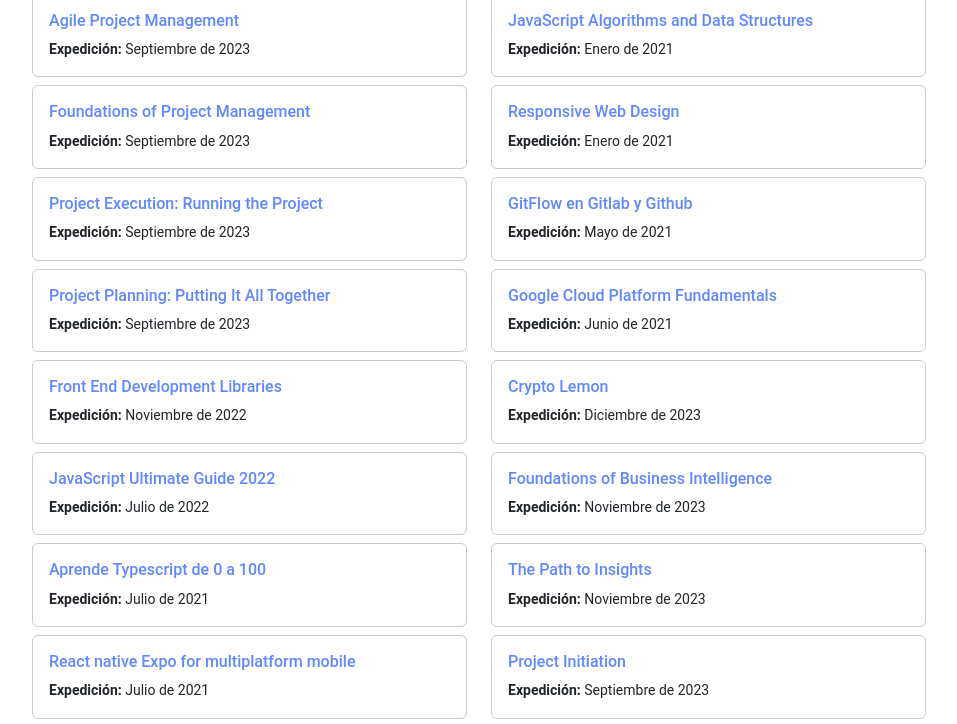
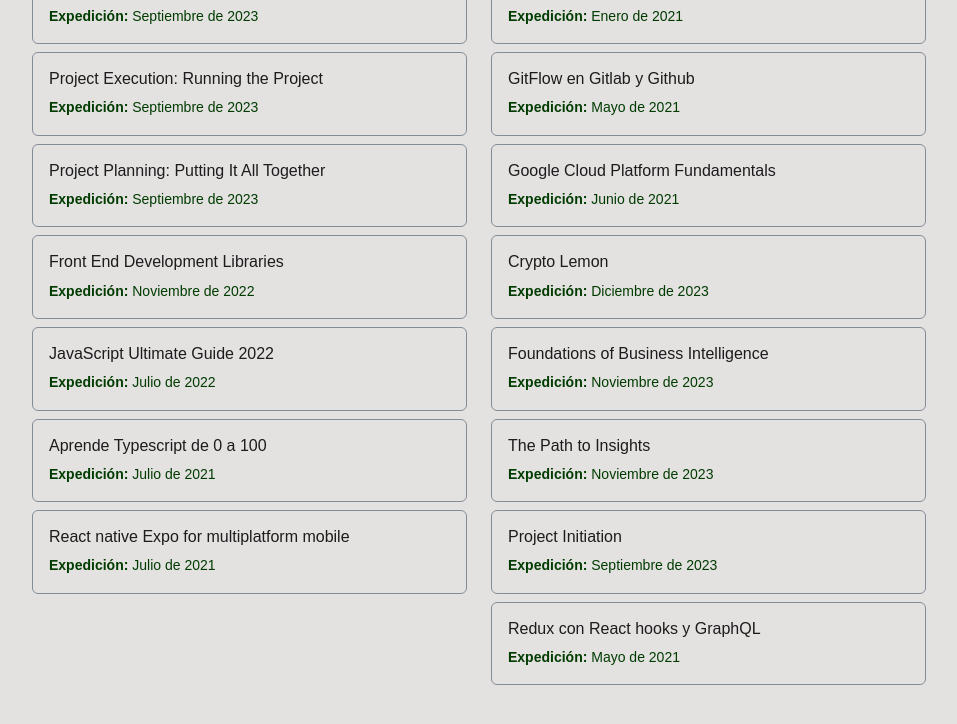
Before and after one commit to nahuelalm/NahuelLopez, a plain HTML site: page index.html in a window 1280 px wide. Shown: the part 758-1482 px from the top of the page, without its empty margins (318-1275 px from the left). Drawn offline with nearby package versions, Linux system fonts and the light colour scheme.

Commit message:
colores + animacion

```diff
--- a/css/styles.css
+++ b/css/styles.css
@@ -1,8 +1,18 @@
 /* Estilos comunes */
 body {
-    font-family: 'Roboto', sans-serif;
+    font-family: 'FUTURA', sans-serif;
     font-size: 16px;
     line-height: 1.6;
+}
+body.theme-light {
+    background: #e4e1e1;
+    .card-text {
+        color:#003c00;
+    }
+    a {
+        color: #5a76cc  ;
+        transition: color 0.3s ease;
+    }
 }
 
 h1,
@@ -24,10 +34,7 @@
     font-style: italic;
 }
 
-a {
-    color: #6188FF;
-    transition: color 0.3s ease;
-}
+
 
 a:hover {
     color: #415EA3;
@@ -35,22 +42,26 @@
 
 /* Estilos para el modo oscuro */
 .theme-dark {
-    background: #101d21;
+    background: #0d1117;
 }
 
 .theme-dark .card-text,
 .theme-dark h2 {
-    color: #ecdfdb;
+    color: #E6EDF3;
 }
-
+.theme-dark .card {
+    background: transparent;
+    border: 1px solid #eaeaea;
+    transition: transform 0.3s ease, box-shadow 0.3s ease, background-color 0.3s ease;
+}
 .theme-dark a {
-    color: #6188FF;
+    color: #95abec;
     text-decoration: none;
     transition: color 0.3s ease;
 }
 
 .theme-dark a:hover {
-    color: #415EA3;
+    color: #4493F8;
 }
 
 .theme-dark i {
@@ -68,11 +79,17 @@
     fill: #FFFFFF;
     padding: 5px 10px;
     /* Ajusta el relleno según sea necesario */
-    border: 2px solid #ccc;
+    border: 1px solid #eaeaea;
     /* Ancho y color del borde */
     border-radius: 20px;
     /* Redondea las esquinas del badge */
     margin-bottom: 4px;
+}
+.theme-dark .card-title {
+    color: #e6edf3;
+    font-size: 16px;
+    margin-bottom: 8px;
+    transition: color 0.3s ease;
 }
 
 /* Estilos para el modo claro */
@@ -89,19 +106,14 @@
     /* Color de fondo en modo claro */
 }
 
-/* Estilos de las tarjetas */
-.card {
+.theme-light .card {
     background: transparent;
-    border: 1px solid #ccc;
+    border: 1px solid #848D97;
     transition: transform 0.3s ease, box-shadow 0.3s ease, background-color 0.3s ease;
 }
 
-.card-text {
-    /*color: */
-}
-
-.card-title {
-    /*color: */
+.theme-light .card-title {
+    color: #1c1c1c;
     font-size: 16px;
     margin-bottom: 8px;
     transition: color 0.3s ease;
@@ -194,7 +206,7 @@
 
 /* Estilos del pulgar de desplazamiento */
 ::-webkit-scrollbar-thumb {
-    background-color: #415EA3;
+    /* background-color: #415EA3; */
     /* Color de fondo del pulgar de desplazamiento */
     border-radius: 3px;
     /* Radio de borde del pulgar de desplazamiento */
@@ -236,3 +248,19 @@
         margin-top: 0;
     }
 }
+
+@keyframes mover {
+    0% {
+        opacity: 0;
+        transform: translateY(-100%);
+    }
+
+    100% {
+        opacity: 1;
+        transform: translateY(0);
+    }
+}
+
+.move-element {
+    animation: mover 2s forwards;
+}
--- a/index.html
+++ b/index.html
@@ -13,10 +13,10 @@
   <link rel="stylesheet" href="https://cdnjs.cloudflare.com/ajax/libs/font-awesome/5.15.4/css/all.min.css">
   <link href="https://cdn.jsdelivr.net/npm/bootstrap@5.2.3/dist/css/bootstrap.min.css" rel="stylesheet" integrity="sha384-rbsA2VBKQhggwzxH7pPCaAqO46MgnOM80zW1RWuH61DGLwZJEdK2Kadq2F9CUG65" crossorigin="anonymous">
   <link rel="stylesheet" href="css/styles.css">
+  <link rel="stylesheet" href="https://cdnjs.cloudflare.com/ajax/libs/aos/2.3.4/aos.css">
 </head>
 
 <body class="container-fluid bg_animate  theme-light">
-  <body class="d-flex justify-content-end">
   <aside class=" h-100 overflow-auto">
     <!-- Contenido de la barra lateral -->
     <nav class="navbar navbar-dark">
@@ -46,7 +46,7 @@
             <img class="w-100 h-100" src="images/logo-flotador.png" alt="Descripción de la imagen">
           </div>
         </div>
-        <div class="col-md-6">
+        <div class="col-md-6 move-element">
           <div class="card-text">
             Como desarrollador frontend, me especializo en la creación de experiencias web dinámicas y atractivas. He
             dedicado tiempo a perfeccionar mis habilidades en el Desarrollo de Aplicaciones Web, obteniendo
@@ -61,10 +61,7 @@
       </div>
     </div>
     <!-- PROYECTOS -->
-    <div class="row animate-on-scroll mb-4" id="proyectos">
-      <div class="col-12">
-        <h2 class="text-center mb-4">Proyectos</h2>
-      </div>
+    <div class="row animate-on-scroll mb-4 move-element">
       <!-- Aquí van los proyectos -->
       <div class="col-sm-4 mb-2">
         <div class="shadow-sm card">
@@ -122,12 +119,9 @@
       </div>
     </div>
     <!-- CERTIFICACIONES -->
-    <div class="row animate-on-scroll">
-      <div class="col">
-        <h2 class="text-center mb-4">Certificaciones y Cursos</h2>
     <div class="row">
       <div class="col">
-            <div class="card mb-2">
+        <div class="card mb-2" data-aos="fade-up">
           <div class="card-body">
             <a href="https://www.coursera.org/account/accomplishments/certificate/VY674V4UM3AD" target="_blank"
               class="text-decoration-none">
@@ -138,7 +132,7 @@
             </p>
           </div>
         </div>
-            <div class="card mb-2">
+        <div class="card mb-2" data-aos="fade-up" >
           <div class="card-body">
             <a href="https://www.coursera.org/account/accomplishments/certificate/9C6JLEGE7D3Q" target="_blank"
               class="text-decoration-none">
@@ -149,7 +143,7 @@
             </p>
           </div>
         </div>
-            <div class="card mb-2">
+        <div class="card mb-2" data-aos="fade-up">
           <div class="card-body">
             <a href="https://www.coursera.org/account/accomplishments/certificate/HE9W22LXMPYZ" target="_blank"
               class="text-decoration-none">
@@ -160,7 +154,7 @@
             </p>
           </div>
         </div>
-            <div class="card mb-2">
+        <div class="card mb-2" data-aos="fade-up">
           <div class="card-body">
             <a href="https://www.coursera.org/account/accomplishments/certificate/FZSNA5VXKNAY" target="_blank"
               class="text-decoration-none">
@@ -171,7 +165,7 @@
             </p>
           </div>
         </div>
-            <div class="card mb-2">
+        <div class="card mb-2" data-aos="fade-up">
           <div class="card-body">
             <a href="https://www.freecodecamp.org/espanol/certification/nahuelsl/front-end-development-libraries"
               target="_blank" class="text-decoration-none">
@@ -182,7 +176,7 @@
             </p>
           </div>
         </div>
-            <div class="card mb-2">
+        <div class="card mb-2" data-aos="fade-up">
           <div class="card-body">
             <a href="https://www.udemy.com/certificate/UC-835098ff-88b7-4bd8-a01e-eed639e132ea/" target="_blank"
               class="text-decoration-none">
@@ -193,7 +187,7 @@
             </p>
           </div>
         </div>
-            <div class="card mb-2">
+        <div class="card mb-2" data-aos="fade-up">
           <div class="card-body">
             <a href="https://www.udemy.com/certificate/UC-f9f87e83-1197-4800-88f6-1155349a654f/" target="_blank"
               class="text-decoration-none">
@@ -204,7 +198,7 @@
             </p>
           </div>
         </div>
-            <div class="card mb-2">
+        <div class="card mb-2" data-aos="fade-up">
           <div class="card-body">
             <a href="https://www.udemy.com/certificate/UC-9601455c-62f5-42a4-b100-536cbf5ec3d5/" target="_blank"
               class="text-decoration-none">
@@ -217,7 +211,7 @@
         </div>
       </div>
       <div class="col">
-            <div class="card mb-2">
+        <div class="card mb-2" data-aos="fade-up">
           <div class="card-body">
             <a href="https://www.freecodecamp.org/certification/nahuelsl/javascript-algorithms-and-data-structures"
               target="_blank" class="text-decoration-none">
@@ -228,7 +222,7 @@
             </p>
           </div>
         </div>
-            <div class="card mb-2">
+        <div class="card mb-2" data-aos="fade-up">
           <div class="card-body">
             <a href="https://www.freecodecamp.org/certification/nahuelsl/responsive-web-design" target="_blank"
               class="text-decoration-none">
@@ -239,7 +233,7 @@
             </p>
           </div>
         </div>
-            <div class="card mb-2">
+        <div class="card mb-2" data-aos="fade-up">
           <div class="card-body">
             <a href="https://www.udemy.com/certificate/UC-45a425a2-9dbd-4f79-984e-0a78c4ee5455/" target="_blank"
               class="text-decoration-none">
@@ -250,7 +244,7 @@
             </p>
           </div>
         </div>
-            <div class="card mb-2">
+        <div class="card mb-2" data-aos="fade-up">
           <div class="card-body">
             <a href="https://www.coursera.org/account/accomplishments/certificate/DUR8T5B7HL3T" target="_blank"
               class="text-decoration-none">
@@ -261,7 +255,7 @@
             </p>
           </div>
         </div>
-            <div class="card mb-2">
+        <div class="card mb-2" data-aos="fade-up">
           <div class="card-body">
             <a href="https://curso.lemon.me/certificates/sy0mrvzz9b" target="_blank" class="text-decoration-none">
               <h5 class="card-title">Crypto Lemon</h5>
@@ -271,7 +265,7 @@
             </p>
           </div>
         </div>
-            <div class="card mb-2">
+        <div class="card mb-2" data-aos="fade-up">
           <div class="card-body">
             <a href="https://www.coursera.org/account/accomplishments/certificate/HTHPMC7JDK2E" target="_blank"
               class="text-decoration-none">
@@ -282,7 +276,7 @@
             </p>
           </div>
         </div>
-            <div class="card mb-2">
+        <div class="card mb-2" data-aos="fade-up">
           <div class="card-body">
             <a href="https://www.coursera.org/account/accomplishments/certificate/CZ62ZUFNKC7R" target="_blank"
               class="text-decoration-none">
@@ -293,7 +287,7 @@
             </p>
           </div>
         </div>
-            <div class="card mb-2">
+        <div class="card mb-2" data-aos="fade-up">
           <div class="card-body">
             <a href="https://www.coursera.org/account/accomplishments/certificate/6TTLXMG6DEXT" target="_blank"
               class="text-decoration-none">
@@ -317,13 +311,12 @@
         </div>
       </div>
     </div>
-      </div>
-    </div>
   </main>
   <!-- Scripts al final del body -->
   <script src="https://code.jquery.com/jquery-3.5.1.slim.min.js"></script>
   <script src="https://cdn.jsdelivr.net/npm/bootstrap@5.2.3/dist/js/bootstrap.bundle.min.js" integrity="sha384-kenU1KFdBIe4zVF0s0G1M5b4hcpxyD9F7jL+jjXkk+Q2h455rYXK/7HAuoJl+0I4" crossorigin="anonymous"></script>
   <script src="https://cdn.jsdelivr.net/npm/@popperjs/core@2.5.4/dist/umd/popper.min.js"></script>
+  <script src="https://cdnjs.cloudflare.com/ajax/libs/aos/2.3.4/aos.js"></script>
   <script src="js/app.js"></script>
 </body>
 
--- a/js/app.js
+++ b/js/app.js
@@ -7,6 +7,10 @@
       }
     });
   }
+ // Función para animar los elementos cuando entran en el viewport
+ document.addEventListener("DOMContentLoaded", function() {
+  AOS.init();
+});
 
   // Configurar IntersectionObserver
   const observer = new IntersectionObserver(animateOnScroll, {
```
Lines whose indentation alone changed are shown as unchanged.
